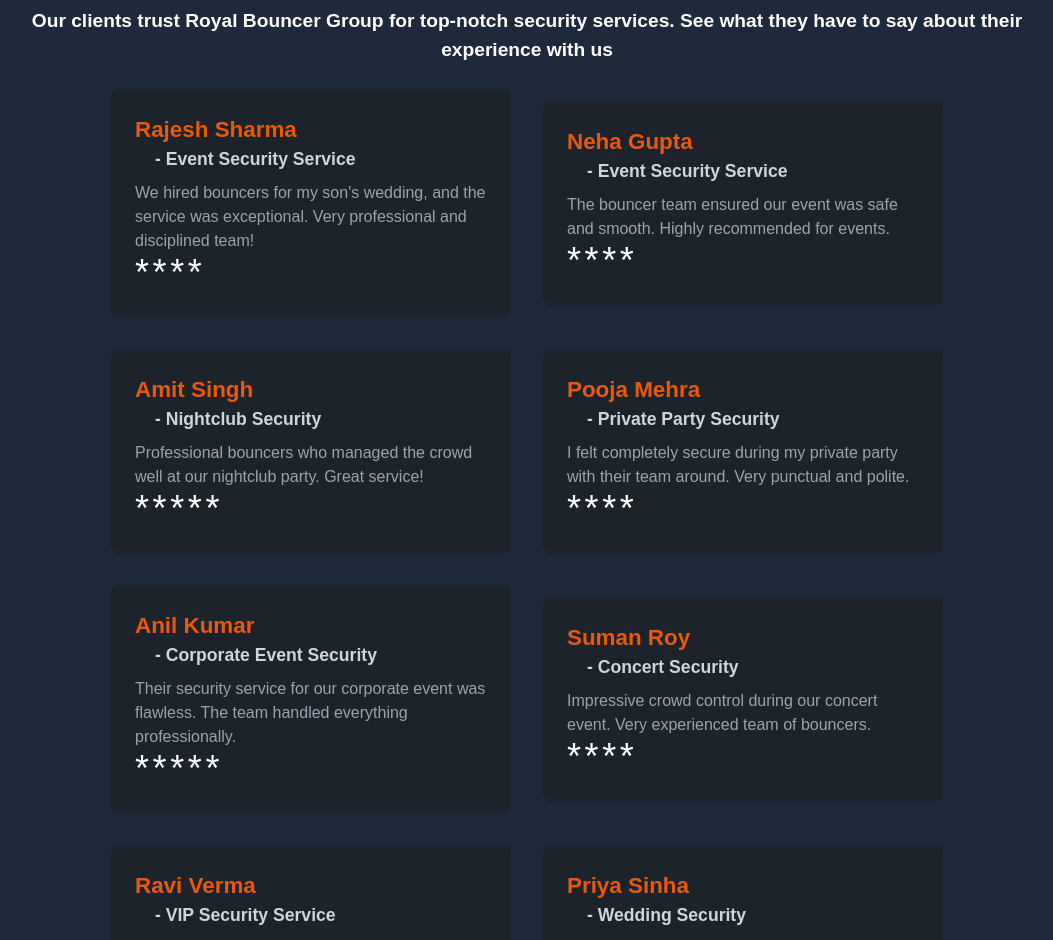
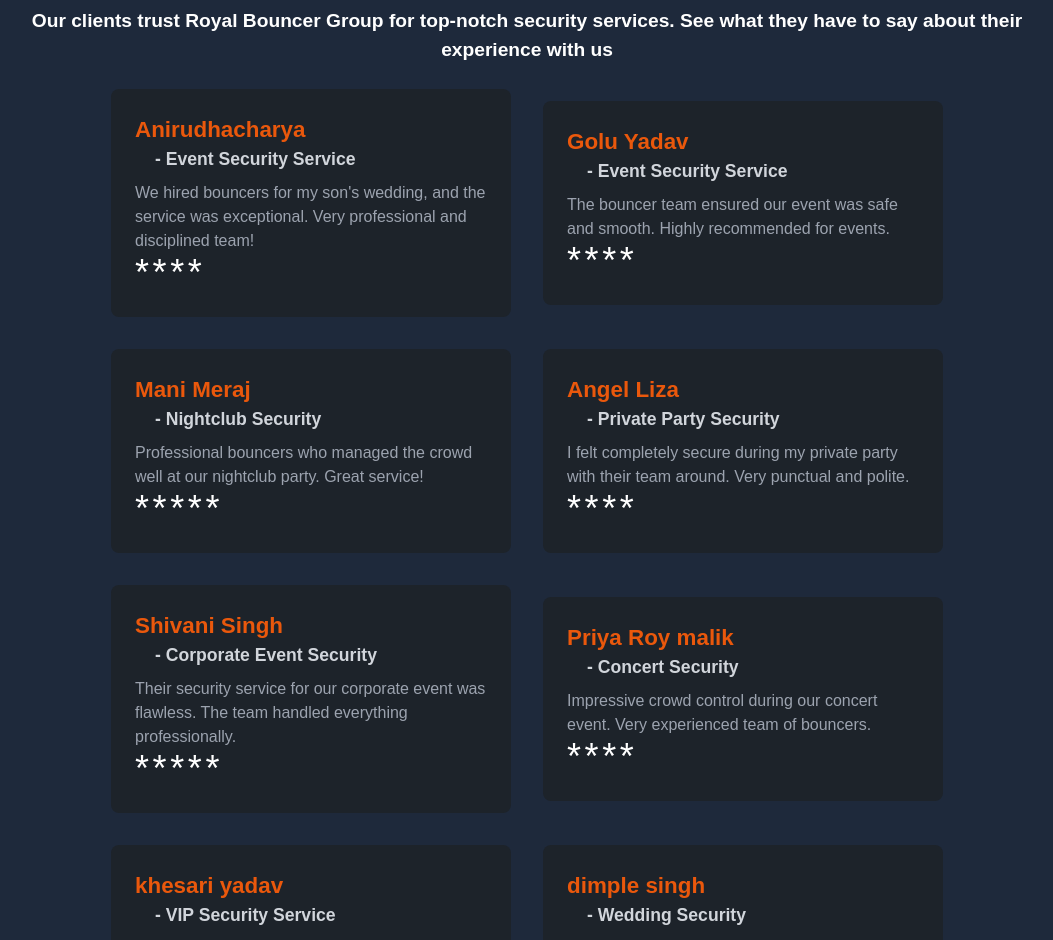
Before and after one commit to webdev-ashishk/Body-Guard, a Next.js app: page / in a window 1280 px wide. Shown: the part 4407-5347 px from the top of the page, without its empty margins (113-1166 px from the left). Built offline with nearby package versions, Linux system fonts and the light colour scheme.

Commit message:
change name of the testimonial clients

```diff
--- a/src/components/HeaderMenuItems.tsx
+++ b/src/components/HeaderMenuItems.tsx
@@ -52,6 +52,16 @@
                 About US
               </Link>
             </li>
+            <li>
+              <Link
+                href="/gallery"
+                className={
+                  currentPath === '/gallery' ? activeLink : nonActiveLink
+                }
+              >
+                Gallery
+              </Link>
+            </li>
             <li className="">
               <Link
                 href="/team"
@@ -80,16 +90,7 @@
                 Careers
               </Link>
             </li>
-            <li>
-              <Link
-                href="/gallery"
-                className={
-                  currentPath === '/gallery' ? activeLink : nonActiveLink
-                }
-              >
-                Gallery
-              </Link>
-            </li>
+
             <li>
               <Link
                 href="/director"
--- a/src/data/homePageTestimonials.json
+++ b/src/data/homePageTestimonials.json
@@ -1,7 +1,7 @@
 [
   {
     "id": 1000,
-    "userName": "Rajesh Sharma",
+    "userName": "Anirudhacharya",
     "userProfile": "userImage1.jpg",
     "serviceName": "Event Security Service",
     "description": "We hired bouncers for my son's wedding, and the service was exceptional. Very professional and disciplined team!",
@@ -9,7 +9,7 @@
   },
   {
     "id": 2000,
-    "userName": "Neha Gupta",
+    "userName": "Golu Yadav",
     "userProfile": "userImage2.jpg",
     "serviceName": "Event Security Service",
     "description": "The bouncer team ensured our event was safe and smooth. Highly recommended for events.",
@@ -17,7 +17,7 @@
   },
   {
     "id": 3000,
-    "userName": "Amit Singh",
+    "userName": "Mani Meraj",
     "userProfile": "userImage3.jpg",
     "serviceName": "Nightclub Security",
     "description": "Professional bouncers who managed the crowd well at our nightclub party. Great service!",
@@ -25,7 +25,7 @@
   },
   {
     "id": 4000,
-    "userName": "Pooja Mehra",
+    "userName": "Angel Liza",
     "userProfile": "userImage4.jpg",
     "serviceName": "Private Party Security",
     "description": "I felt completely secure during my private party with their team around. Very punctual and polite.",
@@ -33,7 +33,7 @@
   },
   {
     "id": 5000,
-    "userName": "Anil Kumar",
+    "userName": "Shivani Singh",
     "userProfile": "userImage5.jpg",
     "serviceName": "Corporate Event Security",
     "description": "Their security service for our corporate event was flawless. The team handled everything professionally.",
@@ -41,7 +41,7 @@
   },
   {
     "id": 6000,
-    "userName": "Suman Roy",
+    "userName": "Priya Roy malik",
     "userProfile": "userImage6.jpg",
     "serviceName": "Concert Security",
     "description": "Impressive crowd control during our concert event. Very experienced team of bouncers.",
@@ -49,7 +49,7 @@
   },
   {
     "id": 7000,
-    "userName": "Ravi Verma",
+    "userName": "khesari yadav",
     "userProfile": "userImage7.jpg",
     "serviceName": "VIP Security Service",
     "description": "We hired bouncers for VIP guests at our event, and they did a fantastic job. Highly professional.",
@@ -57,7 +57,7 @@
   },
   {
     "id": 8000,
-    "userName": "Priya Sinha",
+    "userName": "dimple singh",
     "userProfile": "userImage8.jpg",
     "serviceName": "Wedding Security",
     "description": "The bouncers were courteous and ensured security at my wedding. Totally worth it.",
@@ -65,7 +65,7 @@
   },
   {
     "id": 9000,
-    "userName": "Rakesh Yadav",
+    "userName": "Kajal Raj",
     "userProfile": "userImage9.jpg",
     "serviceName": "Festival Security",
     "description": "Their bouncers handled the massive crowd at our festival with ease. Great service!",
```
Also changed, not shown: src/data/homePageCurstomeCount.json (deleted, +0 -17 lines), 1 other file (tests, documents, lock files or other folders).
